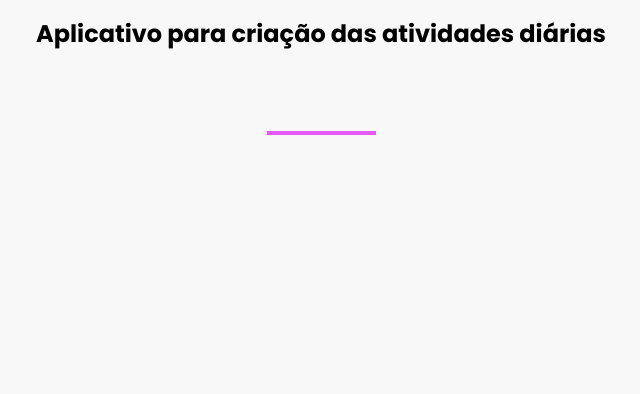
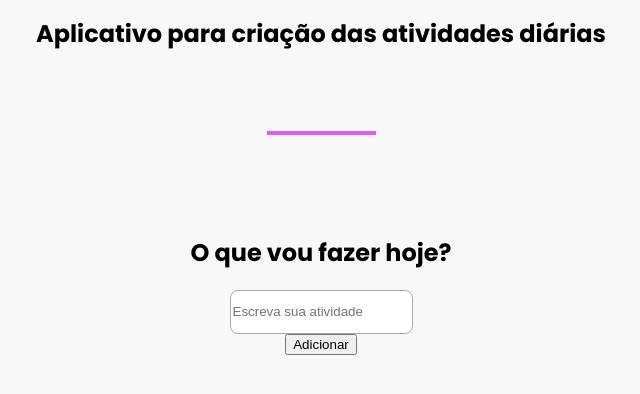
Before and after one commit to LucasMachioni/todoist-electronjs, an Electron app: page index.HTML in a window 800 px wide. Shown: the whole page, without its empty margins (79-719 px from the left). Drawn offline with Linux system fonts and the light colour scheme.

Commit message:
Adicinando div atividade

```diff
--- a/index.HTML
+++ b/index.HTML
@@ -9,8 +9,18 @@
 <body>
   <!--traço da divisão-->
    <h1>Aplicativo para criação das atividades diárias</h1>
+
 <!--traço de divisão-->
    <hr />
 
-  </body>
+<!--Div com conteúdo de cadastrar atividade-->
+<div class="conteudo-atividade" >
+
+<h2>O que vou fazer hoje?</h2>
+<input type="text" placeholder="Escreva sua atividade" />
+<button>Adicionar</button>
+
+</div>
+
+</body>
 </html>
--- a/style.css
+++ b/style.css
@@ -12,4 +12,17 @@ hr{
  width: 105px;
  border: 2px solid #E559F9;
  margin-top: 80px;
+ margin-bottom: 80px;
 }
+
+.conteudo-atividade {
+  display: flex;
+  flex-direction: column;
+  align-items: center;
+}
+
+input {
+  height: 40px;
+  border-radius: 8px;
+  border: 1px solid #A8A8B3;
+}
```
